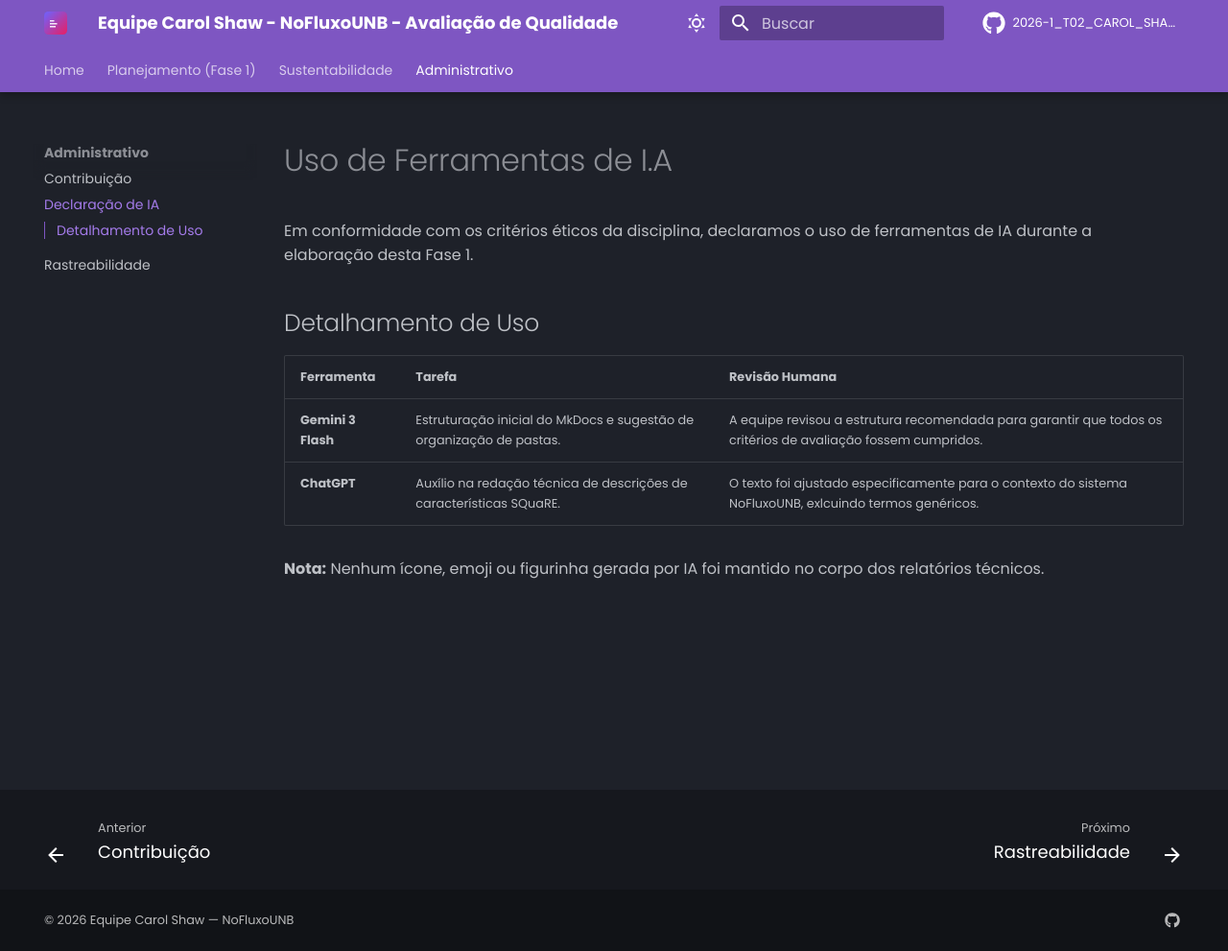
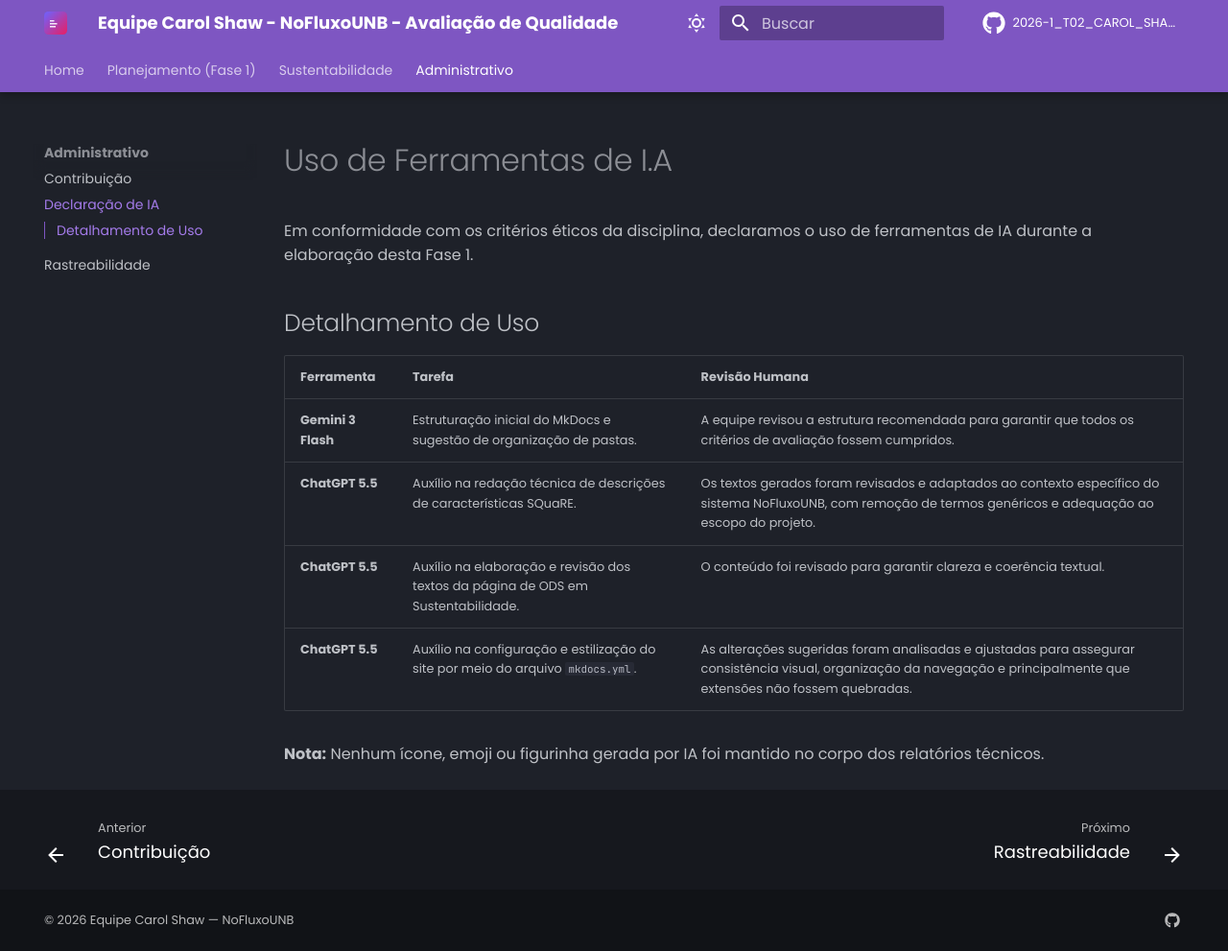
Before and after one commit to FCTE-Qualidade-de-Software-1/2026-1_T02_CAROL_SHAW, an MkDocs documentation site: the page built from docs/adm/ia.md, in a window 1280 px wide and 991 px high. Shown: the whole window at 96% size. Built offline with MkDocs 1.6.1 and Material for MkDocs 9.7.7, drawn with Linux system fonts in a browser that asks for light colours; comment, search, counter and statistics services are not loaded.

Commit message:
Update ia.md

```diff
--- a/docs/adm/ia.md
+++ b/docs/adm/ia.md
@@ -2,9 +2,12 @@
 Em conformidade com os critérios éticos da disciplina, declaramos o uso de ferramentas de IA durante a elaboração desta Fase 1.
 
 ## Detalhamento de Uso
-|Ferramenta|Tarefa|Revisão Humana|
-|:---|:---|:---|
-|**Gemini 3 Flash**|Estruturação inicial do MkDocs e sugestão de organização de pastas.|A equipe revisou a estrutura recomendada para garantir que todos os critérios de avaliação fossem cumpridos.|
-|**ChatGPT**|Auxílio na redação técnica de descrições de características SQuaRE.|O texto foi ajustado especificamente para o contexto do sistema NoFluxoUNB, exlcuindo termos genéricos.|
+| Ferramenta         | Tarefa                                                                                  | Revisão Humana                                                                                                                                                                |
+| :----------------- | :-------------------------------------------------------------------------------------- | :---------------------------------------------------------------------------------------------------------------------------------------------------------------------------- |
+| **Gemini 3 Flash** | Estruturação inicial do MkDocs e sugestão de organização de pastas.                     | A equipe revisou a estrutura recomendada para garantir que todos os critérios de avaliação fossem cumpridos.                                                                  |
+| **ChatGPT 5.5**        | Auxílio na redação técnica de descrições de características SQuaRE. | Os textos gerados foram revisados e adaptados ao contexto específico do sistema NoFluxoUNB, com remoção de termos genéricos e adequação ao escopo do projeto.                 |
+|   **ChatGPT 5.5**      | Auxílio na elaboração e revisão dos textos da página de ODS em Sustentabilidade.        | O conteúdo foi revisado  para garantir clareza e coerência textual.                                                            |
+|   **ChatGPT 5.5**      | Auxílio na configuração e estilização do site por meio do arquivo `mkdocs.yml`.         | As alterações sugeridas foram analisadas e ajustadas para assegurar consistência visual, organização da navegação e principalmente que extensões não fossem quebradas. |
+
 
 **Nota:** Nenhum ícone, emoji ou figurinha gerada por IA foi mantido no corpo dos relatórios técnicos.
```
